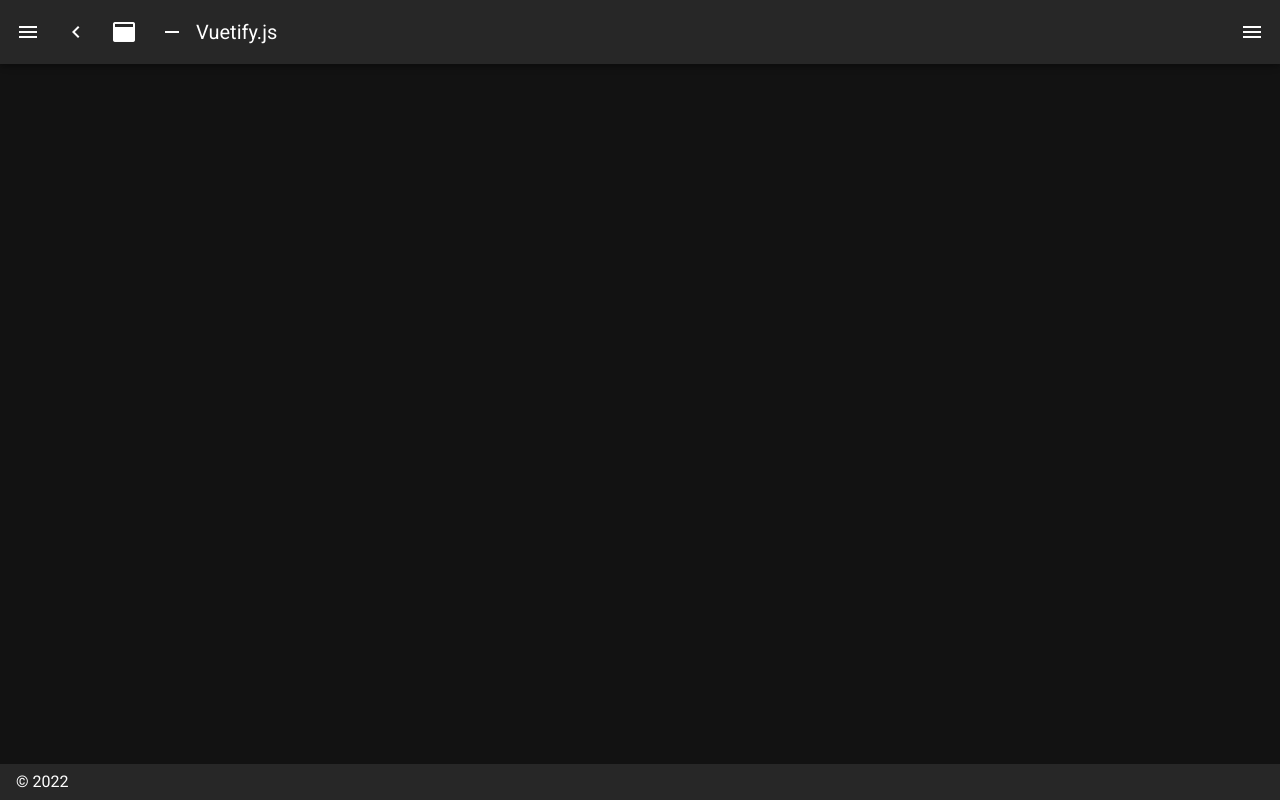
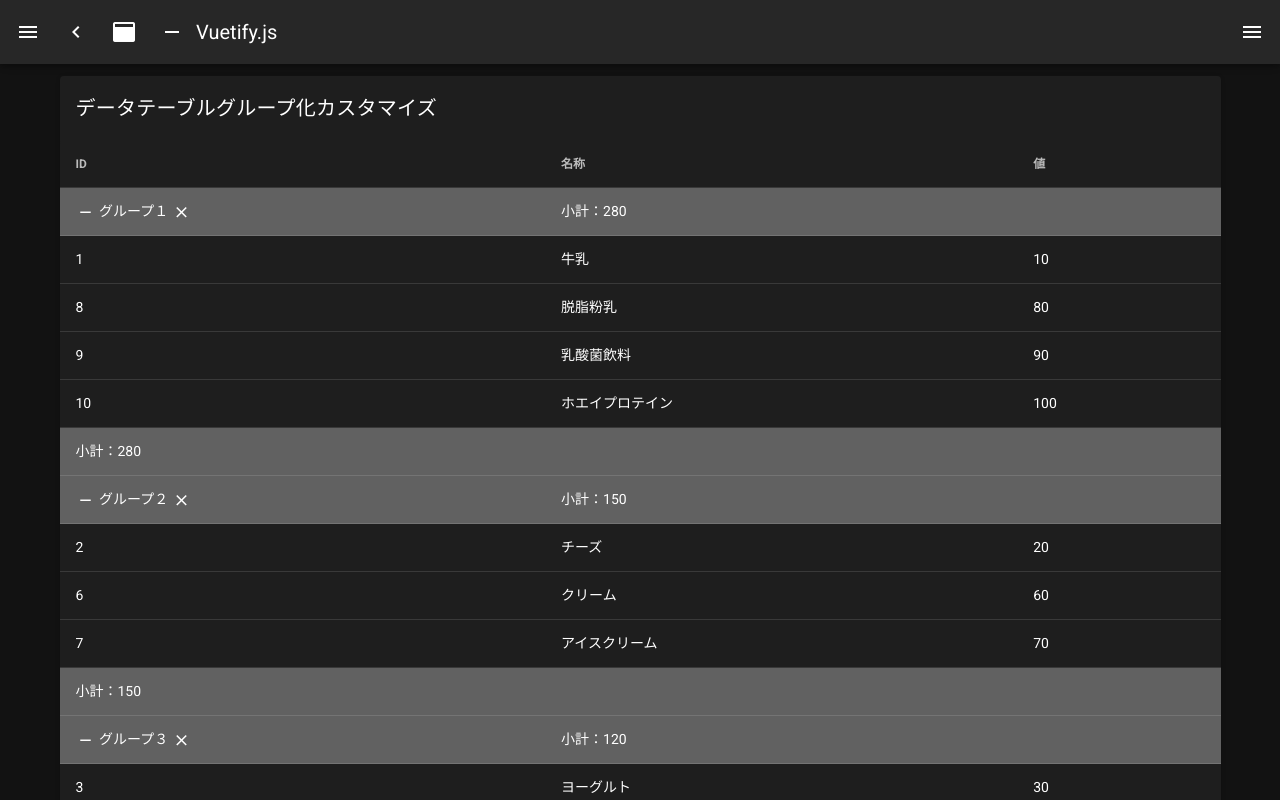
Before and after one commit to koichi-ezato/nuxt-sample, a Nuxt app: page /DataTableCustom in a window 1280 px wide. Before the commit this address had no page. Shown: the top 800 px of the page. Built offline with nearby package versions, Linux system fonts and the light colour scheme.

Commit message:
v-data-tableグループヘッダーカスタマイズ

```diff
--- /dev/null
+++ b/pages/DataTableCustom.vue
@@ -0,0 +1,62 @@
+<template>
+  <v-card>
+    <v-card-title>データテーブルグループ化カスタマイズ</v-card-title>
+    <v-data-table :items='items' :headers='headers' show-group-by group-by='group'>
+      <template #[`group.header`]="{ group, items, headers, toggle, isOpen, remove }">
+        <td>
+          <v-btn @click="toggle" x-small icon :ref="group">
+            <v-icon v-if="isOpen">mdi-minus</v-icon>
+            <v-icon v-else>mdi-plus</v-icon>
+          </v-btn>
+          {{ group }}
+          <v-btn @click='remove' x-small icon :ref='group'>
+            <v-icon>mdi-close</v-icon>
+          </v-btn>
+        </td>
+        <td>小計：{{ getTotal(items) }}</td>
+        <td :colspan="headers.length-2"></td>
+      </template>
+      <template #[`group.summary`]="{ items, headers }">
+        <td>小計：{{ getTotal(items) }}</td>
+        <td :colspan="headers.length-1"></td>
+      </template>
+    </v-data-table>
+  </v-card>
+</template>
+
+<script>
+export default {
+  name: 'DataTableCustom',
+  data() {
+    return {
+      items: [
+        { id: '1', name: '牛乳', value: 10, group: 'グループ１' },
+        { id: '2', name: 'チーズ', value: 20, group: 'グループ２' },
+        { id: '3', name: 'ヨーグルト', value: 30, group: 'グループ３' },
+        { id: '4', name: 'バター', value: 40, group: 'グループ３' },
+        { id: '5', name: '練乳', value: 50, group: 'グループ３' },
+        { id: '6', name: 'クリーム', value: 60, group: 'グループ２' },
+        { id: '7', name: 'アイスクリーム', value: 70, group: 'グループ２' },
+        { id: '8', name: '脱脂粉乳', value: 80, group: 'グループ１' },
+        { id: '9', name: '乳酸菌飲料', value: 90, group: 'グループ１' },
+        { id: '10', name: 'ホエイプロテイン', value: 100, group: 'グループ１' },
+      ],
+      headers: [
+        { text: 'ID', value: 'id', groupable: false },
+        { text: '名称', value: 'name', groupable: false },
+        { text: '値', value: 'value', groupable: false },
+        { text: 'グループ', value: 'group' },
+      ]
+    }
+  },
+  methods: {
+    getTotal(items) {
+      let total = 0
+      total = items.reduce((prev, current) => {
+        return prev + current.value
+      }, 0)
+      return total
+    }
+  }
+}
+</script>
```
